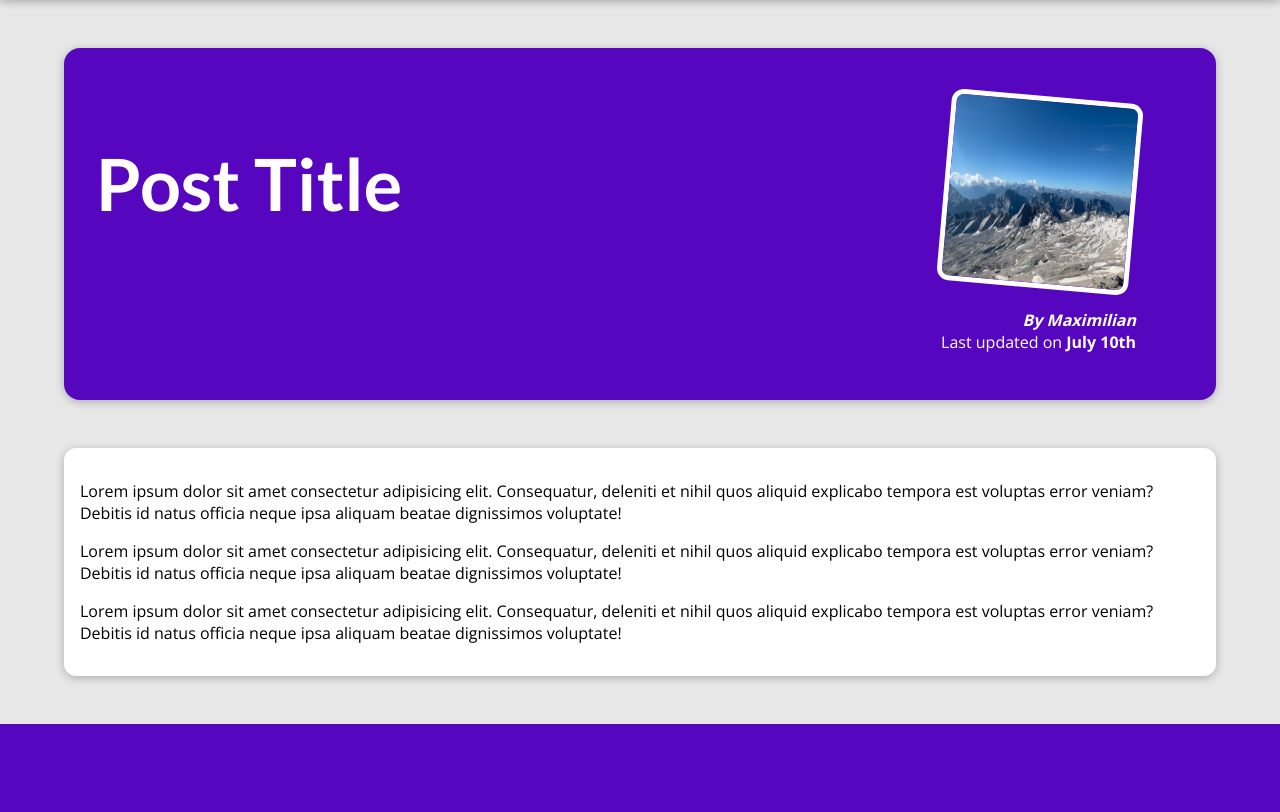
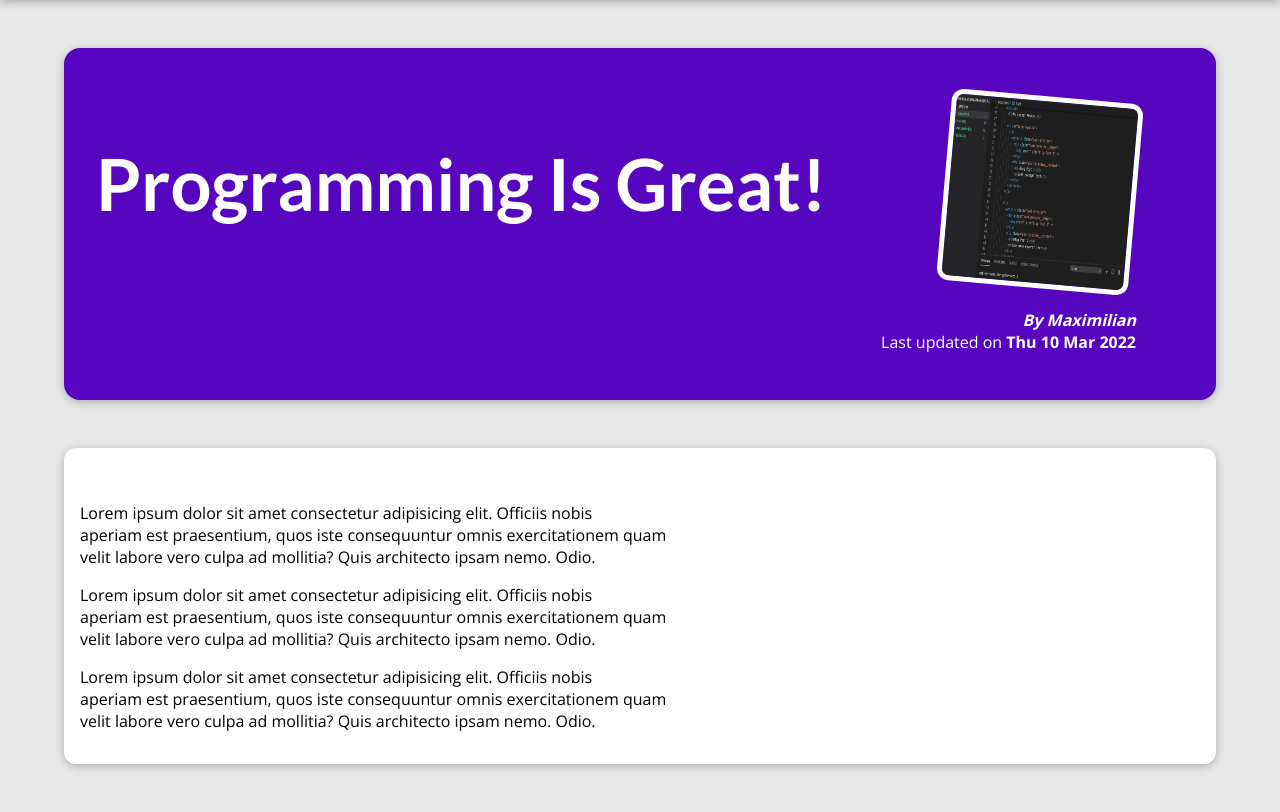
Before and after one commit to beckoningstranger/Udemy-Django-Course, a Django app: page /blog/posts/programming-is-fun in a window 1280 px wide. Shown: the part 80-892 px from the top of the page. Before the commit the page ends 804 px from the top, so only its background shows below. Run offline with Django 4.2, Linux system fonts and the light colour scheme.

Commit message:
Adding a Single Post Page

```diff
--- a/blog/templates/blog/post-detail.html
+++ b/blog/templates/blog/post-detail.html
@@ -1,34 +1,24 @@
 {% extends "base.html" %}
 {% load static %}
-
 {% block title %}
-This Post Title
+    {{ post.title }}
 {% endblock title %}
-
 {% block css_files %}
-<link rel="stylesheet" href="{% static 'blog/post-detail.css' %}"/>
+    <link rel="stylesheet" href="{% static 'blog/post-detail.css' %}"/>
 {% endblock css_files %}
 {% block content %}
     <section id="summary">
-        <h2>Post Title</h2>
+        <h2>{{ post.title }}</h2>
         <article>
-            <img src="{% static "blog/images/mountains.jpg" %}" alt="Post Title"/>
-            <address>By Maximilian</address>
+            <img src="{% static "blog/images/"|add:post.image %}"
+                 alt="{{ post.title }}"/>
+            <address>By {{ post.author|title }}</address>
             <div>
-                Last updated on <time>July 10th</time>
+                Last updated on <time>{{ post.date|date:"D d M Y" }}</time>
             </div>
         </article>
     </section>
-
     <main>
-        <p>
-            Lorem ipsum dolor sit amet consectetur adipisicing elit. Consequatur, deleniti et nihil quos aliquid explicabo tempora est voluptas error veniam? Debitis id natus officia neque ipsa aliquam beatae dignissimos voluptate!
-        </p>
-        <p>
-            Lorem ipsum dolor sit amet consectetur adipisicing elit. Consequatur, deleniti et nihil quos aliquid explicabo tempora est voluptas error veniam? Debitis id natus officia neque ipsa aliquam beatae dignissimos voluptate!
-        </p>
-        <p>
-            Lorem ipsum dolor sit amet consectetur adipisicing elit. Consequatur, deleniti et nihil quos aliquid explicabo tempora est voluptas error veniam? Debitis id natus officia neque ipsa aliquam beatae dignissimos voluptate!
-        </p>
+        {{ post.content|linebreaks }}
     </main>
 {% endblock content %}
--- a/blog/views.py
+++ b/blog/views.py
@@ -82,8 +82,13 @@
 
 
 def posts(request):
-    return (render(request, 'blog/all-posts.html'))
+    return (render(request, 'blog/all-posts.html', {
+        "all_posts": all_posts
+    }))
 
 
 def post_detail(request, slug):
-    return render(request, "blog/post-detail.html")
+    identified_post = next(post for post in all_posts if post['slug'] == slug)
+    return render(request, "blog/post-detail.html", {
+        "post": identified_post
+    })
```
Also changed, not shown: blog/templates/blog/all-posts.html (+3 -6 lines).
